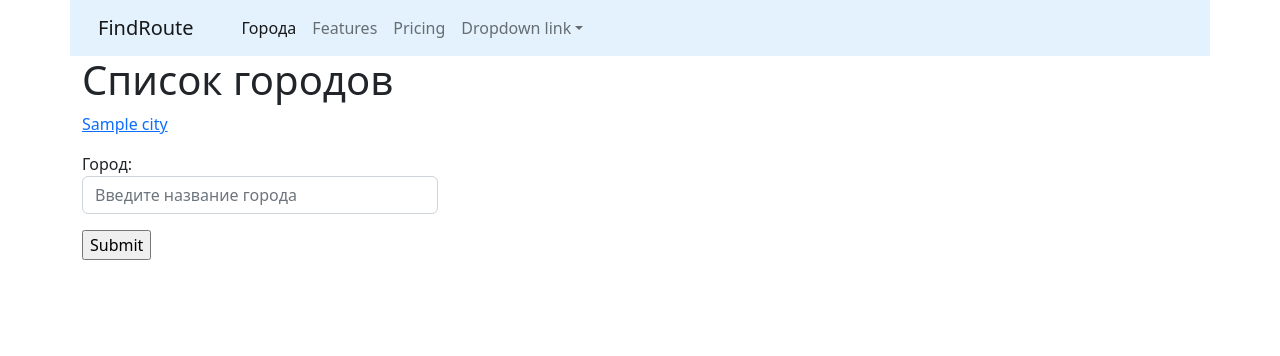
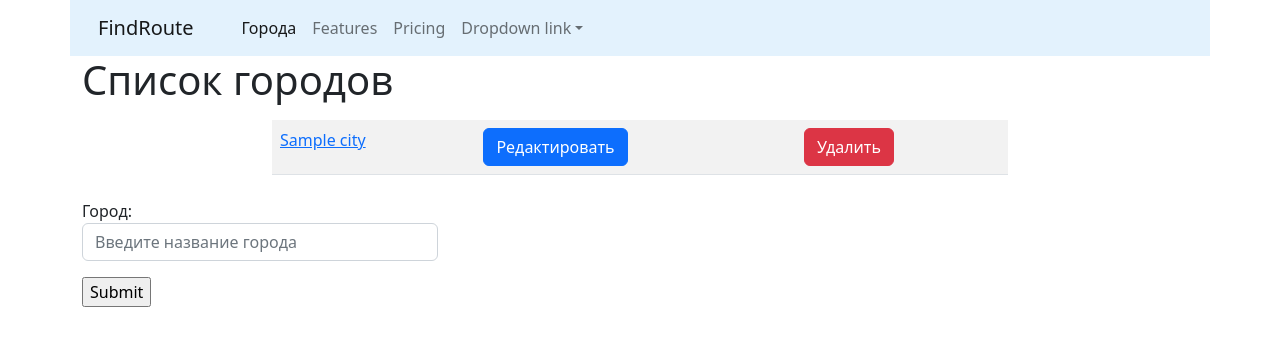
Before and after one commit to Ju4ara5/django_find_route, a Django app: page /cities/ in a window 1280 px wide. Shown: the top 356 px of the page. Run offline with Django 4.2, Linux system fonts and the light colour scheme; tables that the repository leaves empty hold one stand-in row (values such as "Sample post").

Commit message:
Таблица для городов

```diff
--- a/cities/templates/cities/home.html
+++ b/cities/templates/cities/home.html
@@ -4,12 +4,27 @@
 {% block content %}
 <h1>Список городов</h1>
 <div class="row">
-    <div class="col-md">
-        {% for object in object_list %}
-        <p>
-            <a href="{% url 'cities:detail' pk=object.pk %}">{{ object.name }}</a>
-            </p>
-        {% endfor %}
+    <div class="col-md-8 mx-auto my-2">
+        <table class="table table-striped">
+            {% for object in object_list %}
+            <tr>
+                <td>
+                    <a href="{% url 'cities:detail' pk=object.pk %}">{{ object.name }}</a>
+                </td>
+                <td>
+                    <a href="{% url 'cities:update' pk=object.pk %}">
+                        <button type="submit" class="btn btn-primary">Редактировать</button>
+                    </a>
+                </td>
+                <td>
+                    <a href="{% url 'cities:delete' pk=object.pk %}">
+                        <button type="submit" class="btn btn-danger">Удалить</button>
+                    </a>
+                </td>
+            </tr>
+
+            {% endfor %}
+        </table>
     </div>
 </div>
 
```
